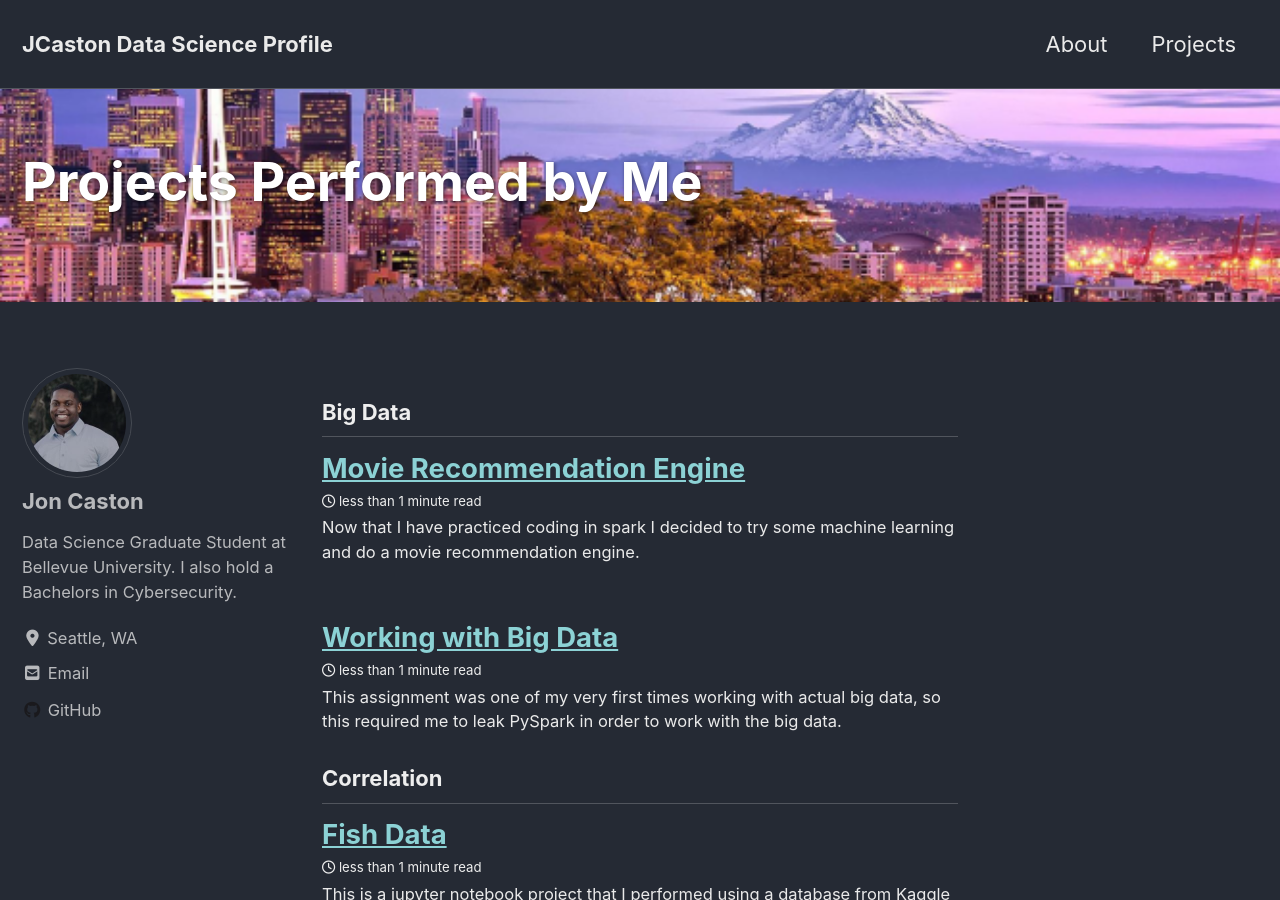
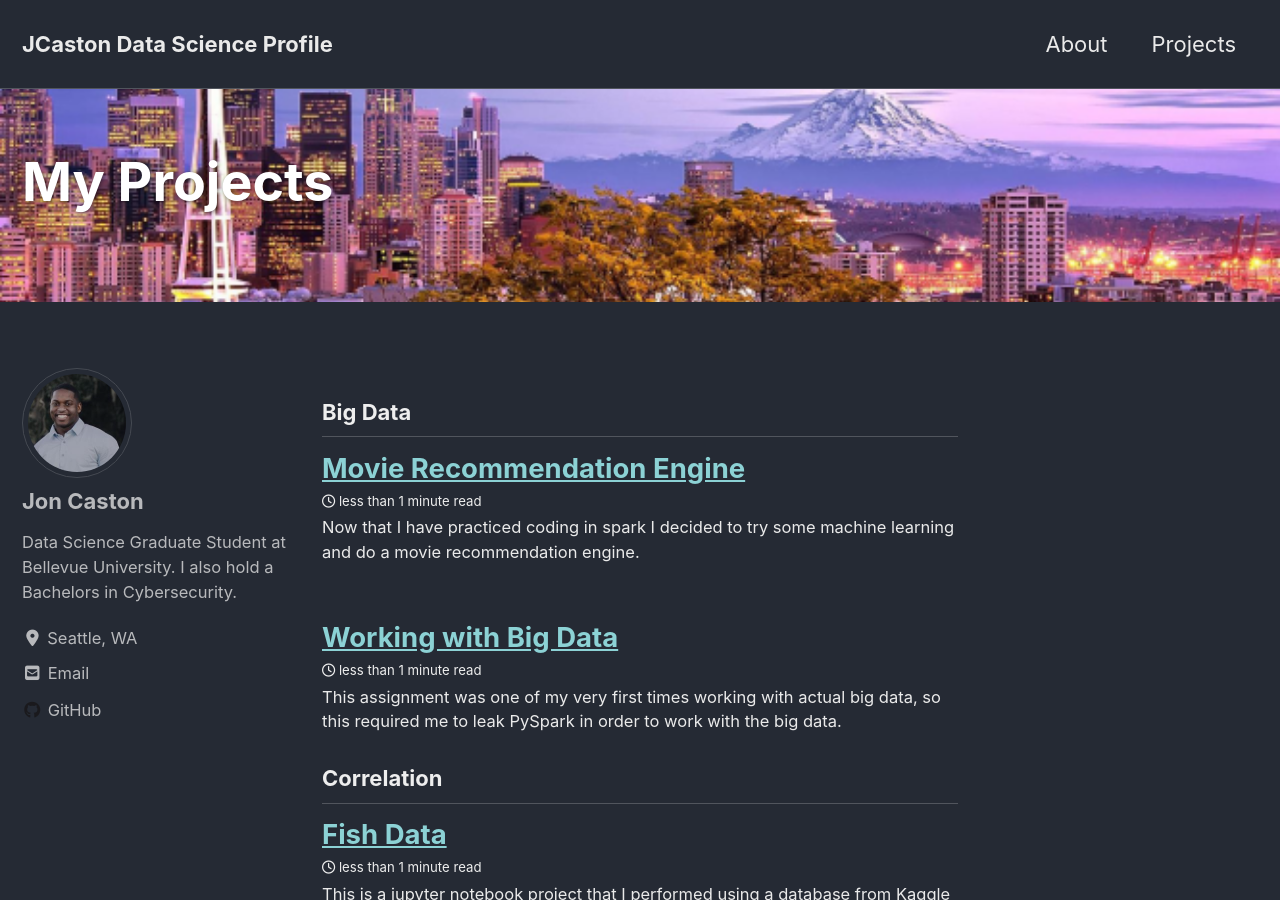
Before and after one commit to jcaston91/jcaston91.github.io, a Jekyll site: the page built from _pages/Projects.md, in a window 1280 px wide and 900 px high. Built offline with Jekyll 4.4.1, drawn with Linux system fonts in a browser that asks for light colours; cached includes are drawn as plain includes; nearby versions of some CDN libraries.

Commit message:
Update Projects.md

```diff
--- a/_pages/Projects.md
+++ b/_pages/Projects.md
@@ -1,7 +1,7 @@
 ---
 layout: archive
 permalink: /projects/
-title: "Projects Performed by Me"
+title: "My Projects"
 header:
   overlay_image: "/images/Seattle.png"
   teaser: "/images/Seattle.png"
```
